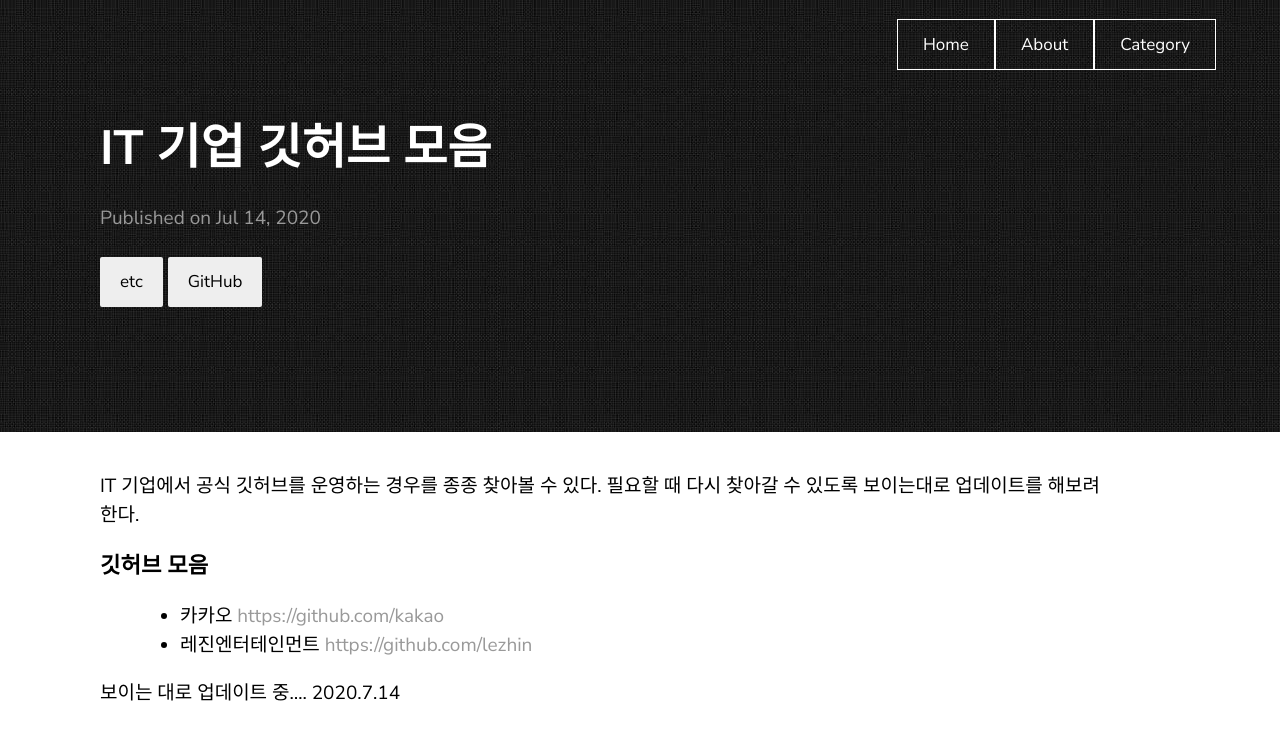
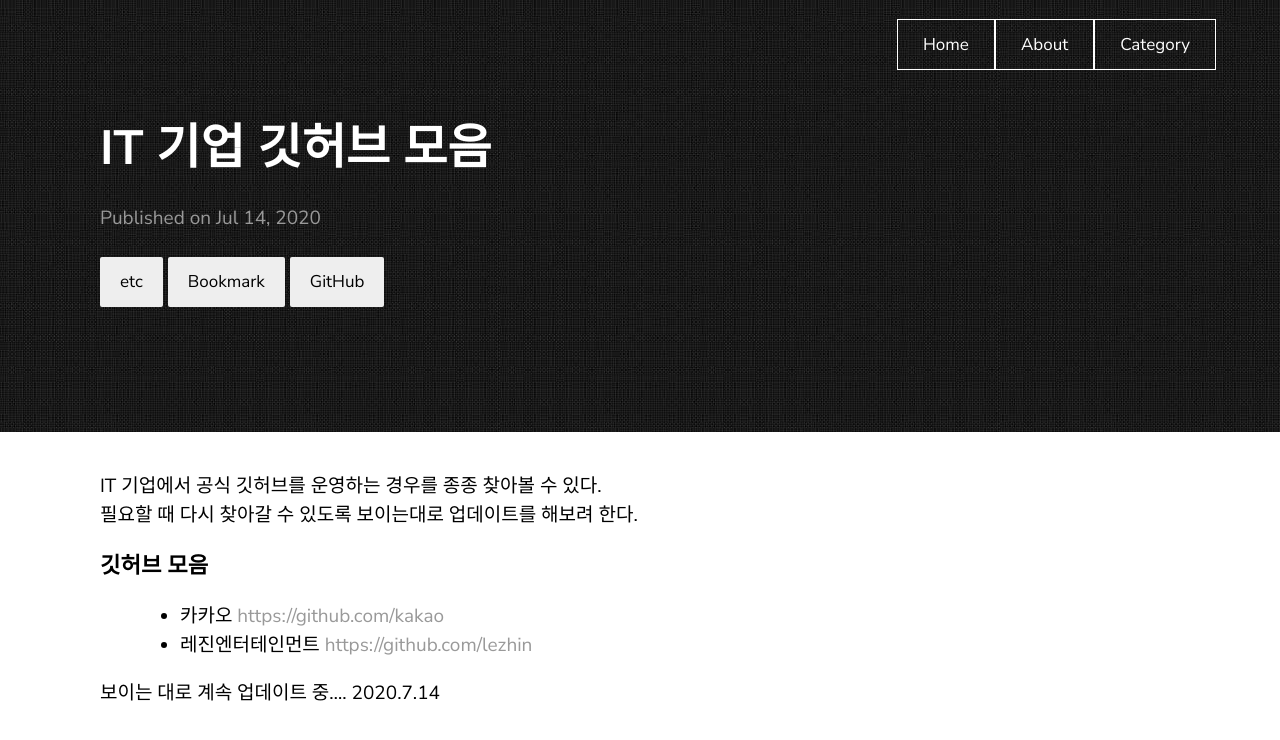
Before and after one commit to dbawriter/dbawriter.github.io, a Jekyll site: the page built from _posts/2020-07-14-bookmark-github.markdown, in a window 1280 px wide. Shown: the top 740 px of the page. Built offline with Jekyll 4.4.1, drawn with Linux system fonts in a browser that asks for light colours; comment, search, counter and statistics services are not loaded.

Commit message:
Modify bookmark github post

```diff
--- a/_data/format.yml
+++ b/_data/format.yml
@@ -9,3 +9,5 @@
 slack: Slack
 aws: AWS
 etc: etc
+gcp: GCP
+bookmark: Bookmark
--- a/_data/tags.yml
+++ b/_data/tags.yml
@@ -9,3 +9,5 @@
 - slack
 - aws
 - etc
+- gcp
+- bookmark
--- a/_posts/2020-07-14-bookmark-github.markdown
+++ b/_posts/2020-07-14-bookmark-github.markdown
@@ -14,4 +14,4 @@
 > * 레진엔터테인먼트 [https://github.com/lezhin](https://github.com/lezhin){:target="_blank"}
 
 
-보이는 대로 업데이트 중.... 2020.7.14
+보이는 대로 계속 업데이트 중.... 2020.7.14
```
